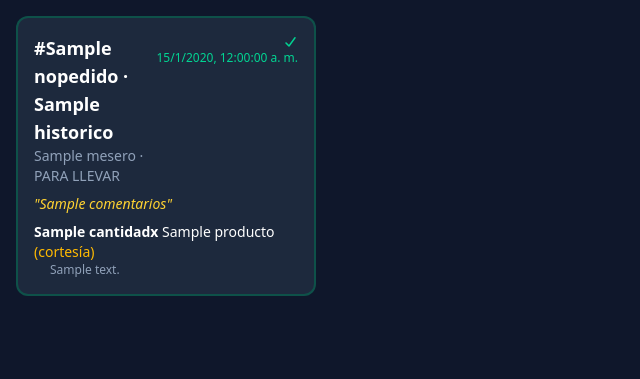
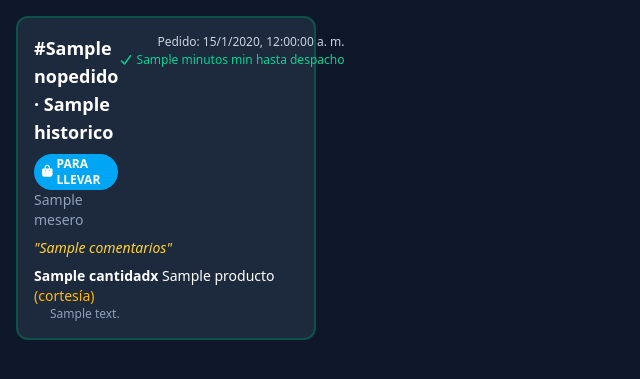
Before and after one commit to babykos/restaurante, a Node project: template views/kds/historico.ejs in a window 1280 px wide. Shown: the part 65-444 px from the top of the page, without its empty margins (0-640 px from the left). Run offline with Node 20 templates, Linux system fonts and the light colour scheme; the template is opened without the code that fills it: most values are stand-ins (such as "Sample title", 1, 10 or a date in 2020).

Commit message:
Cambios en kds

```diff
--- a/src/services/kds.js
+++ b/src/services/kds.js
@@ -87,6 +87,7 @@ async function historico(zonaid, limite = 50) {
 
   return cabeceras.map((c) => ({
     ...c,
+    minutos: Math.round((new Date(c.fecha_listo).getTime() - new Date(c.fecha).getTime()) / 60000),
     lineas: lineas
       .filter((l) => l.pedidomesaid === c.pedidomesaid)
       .map((l) => ({
--- a/views/kds/historico.ejs
+++ b/views/kds/historico.ejs
@@ -19,13 +19,20 @@
         <article class="bg-slate-800 border-2 border-emerald-700/50 rounded-xl p-4 flex flex-col gap-2">
           <div class="flex justify-between items-start">
             <div>
-              <p class="text-white font-bold text-lg">#<%= t.nopedido %> · <%= t.nomesa %></p>
-              <p class="text-slate-400 text-sm"><%= t.mesero %><%= t.llevar ? ' · PARA LLEVAR' : '' %></p>
+              <p class="text-white font-bold text-lg flex items-center gap-2 flex-wrap">
+                #<%= t.nopedido %> · <%= t.nomesa %>
+                <% if (t.llevar) { %>
+                  <span class="inline-flex items-center gap-1 bg-sky-500 text-white text-xs font-bold px-2 py-0.5 rounded-full">
+                    <i class="fa-solid fa-bag-shopping"></i> PARA LLEVAR
+                  </span>
+                <% } %>
+              </p>
+              <p class="text-slate-400 text-sm"><%= t.mesero %></p>
             </div>
-            <span class="text-xs text-emerald-400 whitespace-nowrap text-right">
-              <i class="fa-solid fa-check"></i><br>
-              <%= new Date(t.fecha_listo).toLocaleString('es-HN') %>
-            </span>
+            <div class="text-xs text-right whitespace-nowrap">
+              <p class="text-slate-300">Pedido: <%= new Date(t.fecha).toLocaleString('es-HN') %></p>
+              <p class="text-emerald-400 mt-0.5"><i class="fa-solid fa-check"></i> <%= t.minutos %> min hasta despacho</p>
+            </div>
           </div>
           <% if (t.comentarios) { %>
             <p class="text-amber-300 text-sm italic">"<%= t.comentarios %>"</p>
```
Also changed, not shown: views/kds/pantalla.ejs (+5 -2 lines), public/css/tailwind.css.
